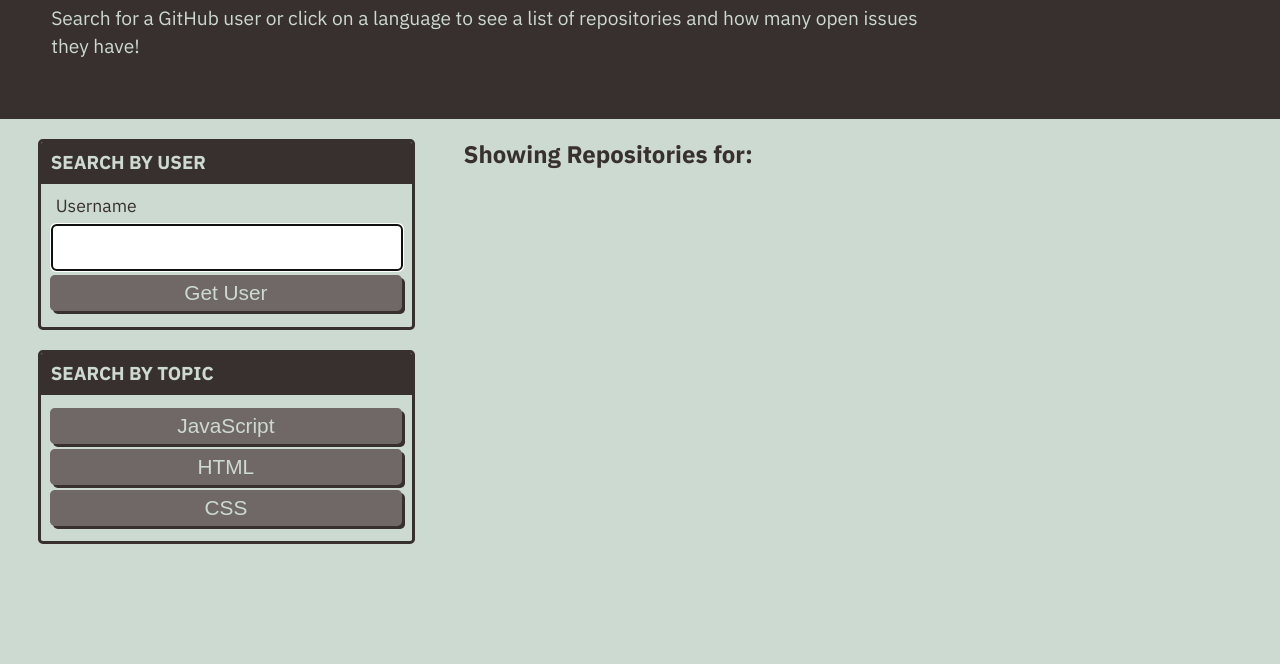
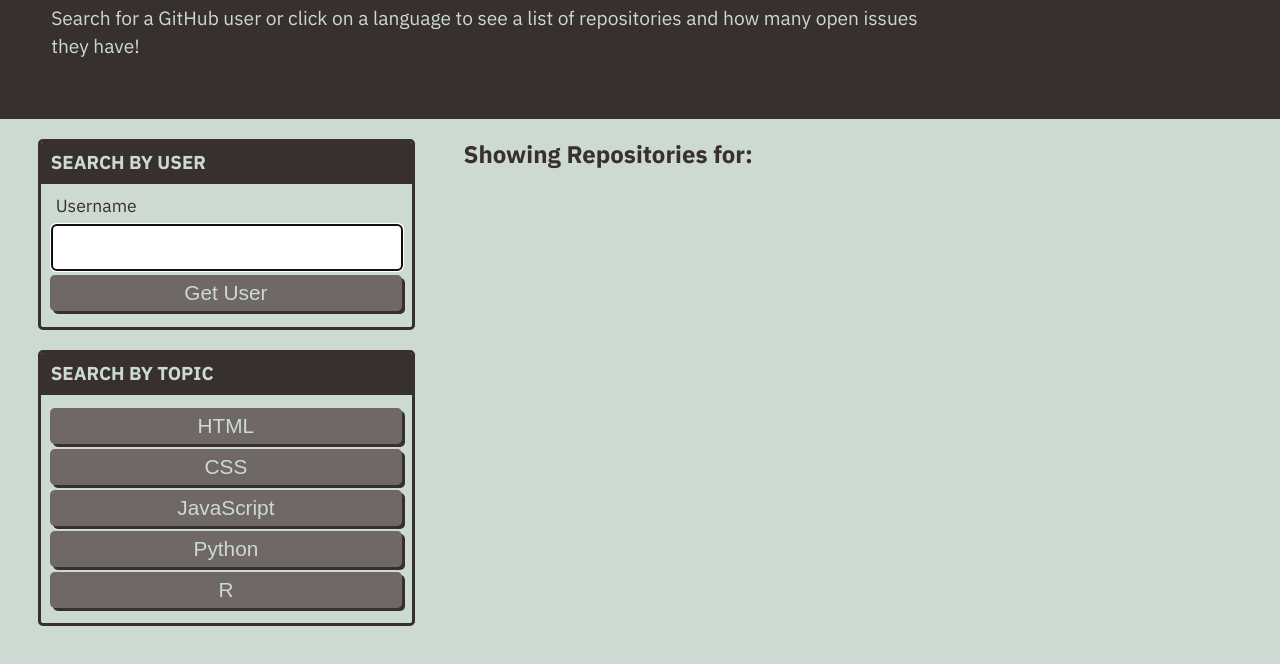
Before and after one commit to PetitsPoissons/git-it-done, a plain HTML site: page index.html in a window 1280 px wide. Shown: the part 114-778 px from the top of the page. Drawn offline with Linux system fonts and the light colour scheme.

Commit message:
added more languages to search

```diff
--- a/index.html
+++ b/index.html
@@ -31,9 +31,11 @@
       <div class="card">
         <h3 class="card-header text-uppercase">Search By Topic</h3>
         <div class="card-body" id="language-buttons">
-          <button class="btn" data-language="javascript">JavaScript</button>
           <button class="btn" data-language="html">HTML</button>
           <button class="btn" data-language="css">CSS</button>
+          <button class="btn" data-language="javascript">JavaScript</button>
+          <button class="btn" data-language="python">Python</button>
+          <button class="btn" data-language="r">R</button>
         </div>
       </div>
     </div>
```
